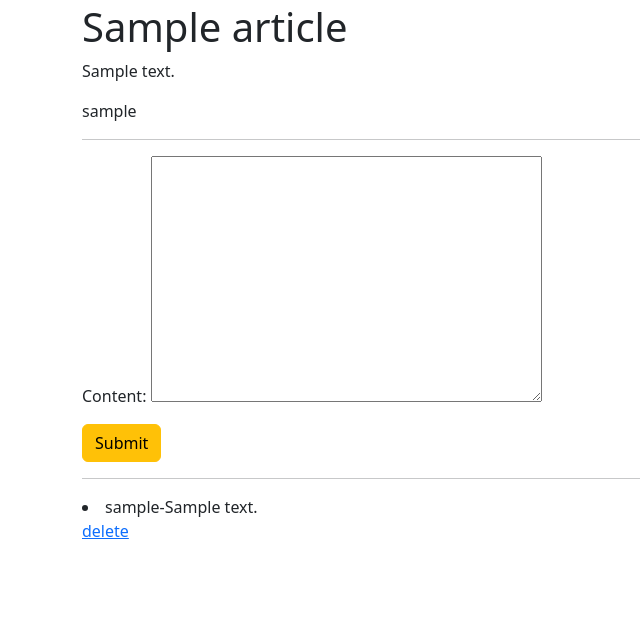
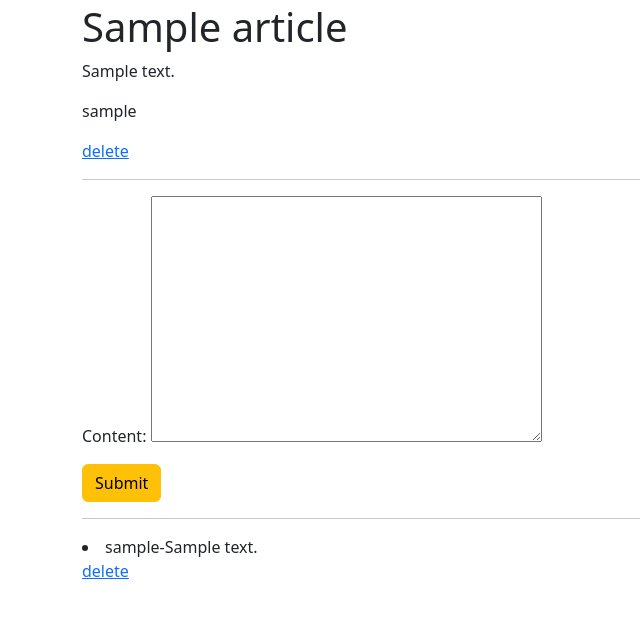
Before and after one commit to jangyunseo4547/auth, a Django app: page /articles/1/ in a window 1280 px wide. Shown: the part 37-655 px from the top of the page, without its empty margins (0-640 px from the left). Run offline with Django 5.2, Linux system fonts and the light colour scheme; a user stored in the database is signed in; tables that the repository leaves empty hold one stand-in row (values such as "Sample post").

Commit message:
article  delete 기능 구현

```diff
--- a/articles/templates/detail.html
+++ b/articles/templates/detail.html
@@ -5,6 +5,9 @@
     <p>{{article.content}}</p>
     <p>{{article.user}}</p>
 
+    {% if user == article.user %}
+    <a href="{% url 'articles:delete' article.id %}">delete</a>
+    {% endif %}
     <hr>
 
     <form action="{% url 'articles:comment_create' article.id %}" method="POST">
--- a/articles/urls.py
+++ b/articles/urls.py
@@ -7,6 +7,8 @@ urlpatterns = [
     path('', views.index, name='index'),
     path('create/', views.create, name='create'),
     path('<int:id>/', views.detail, name='detail'),
+    path('<int:id>/', views.delete, name='delete'),
+
     path('<int:article_id>/comments/create/', views.comment_create, name = 'comment_create'),
     path('<int:article_id>/comments/<int:comment_id>/delete/', views.comment_delete, name='comment_delete'),
 ]
--- a/articles/views.py
+++ b/articles/views.py
@@ -38,6 +38,15 @@ def detail(request, id):
     return render(request, 'detail.html', context)
 
 @login_required
+def delete(request,id):
+    article = Article.objects.get(id=id)
+    if request.user == article.user:
+        article.delete()
+
+    return redirect('articles:index')
+
+
+@login_required
 def comment_create(request, article_id):
     form = CommentForm(request.POST)  # get 요청으로 들어오는 경우가 없기 때문에
 
```
